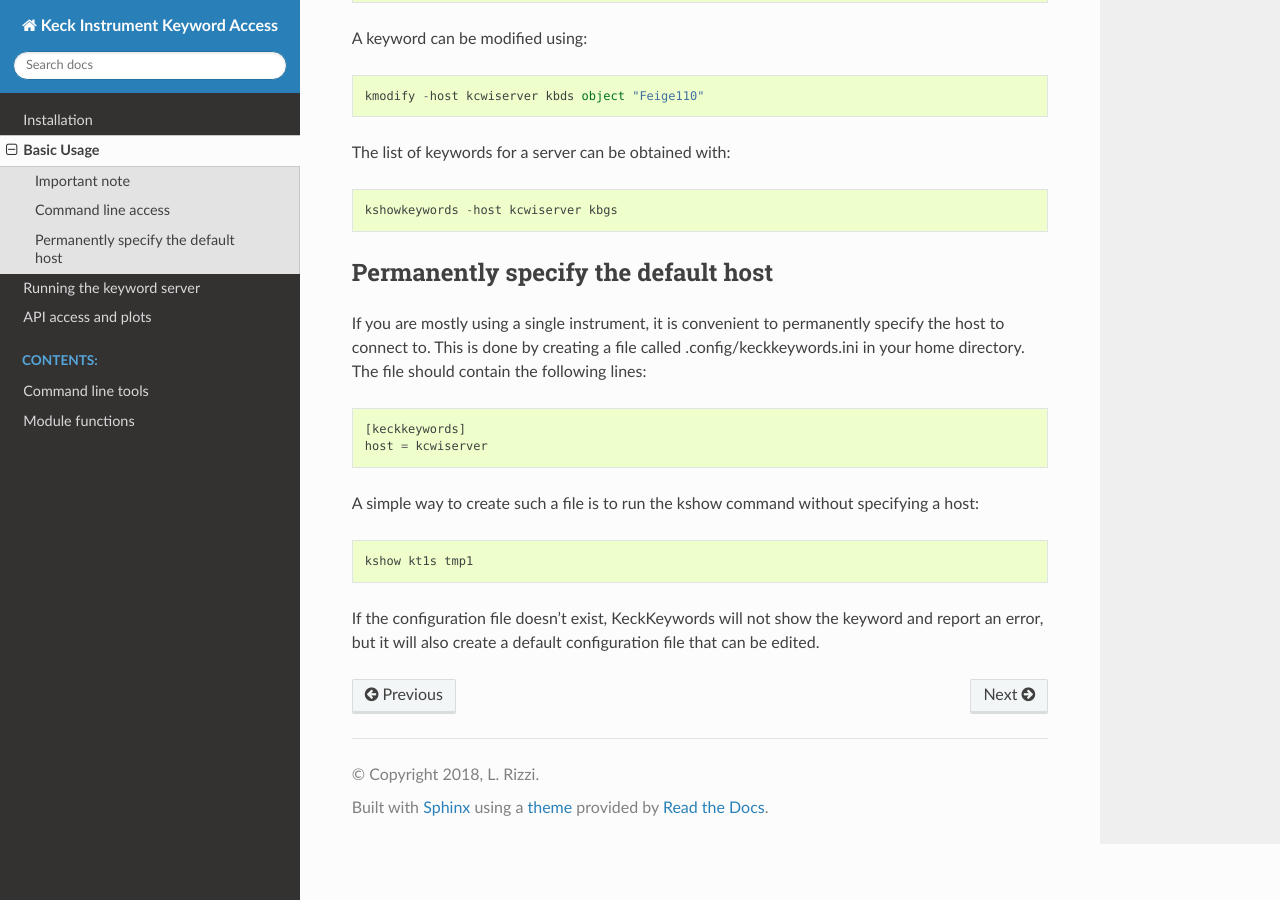
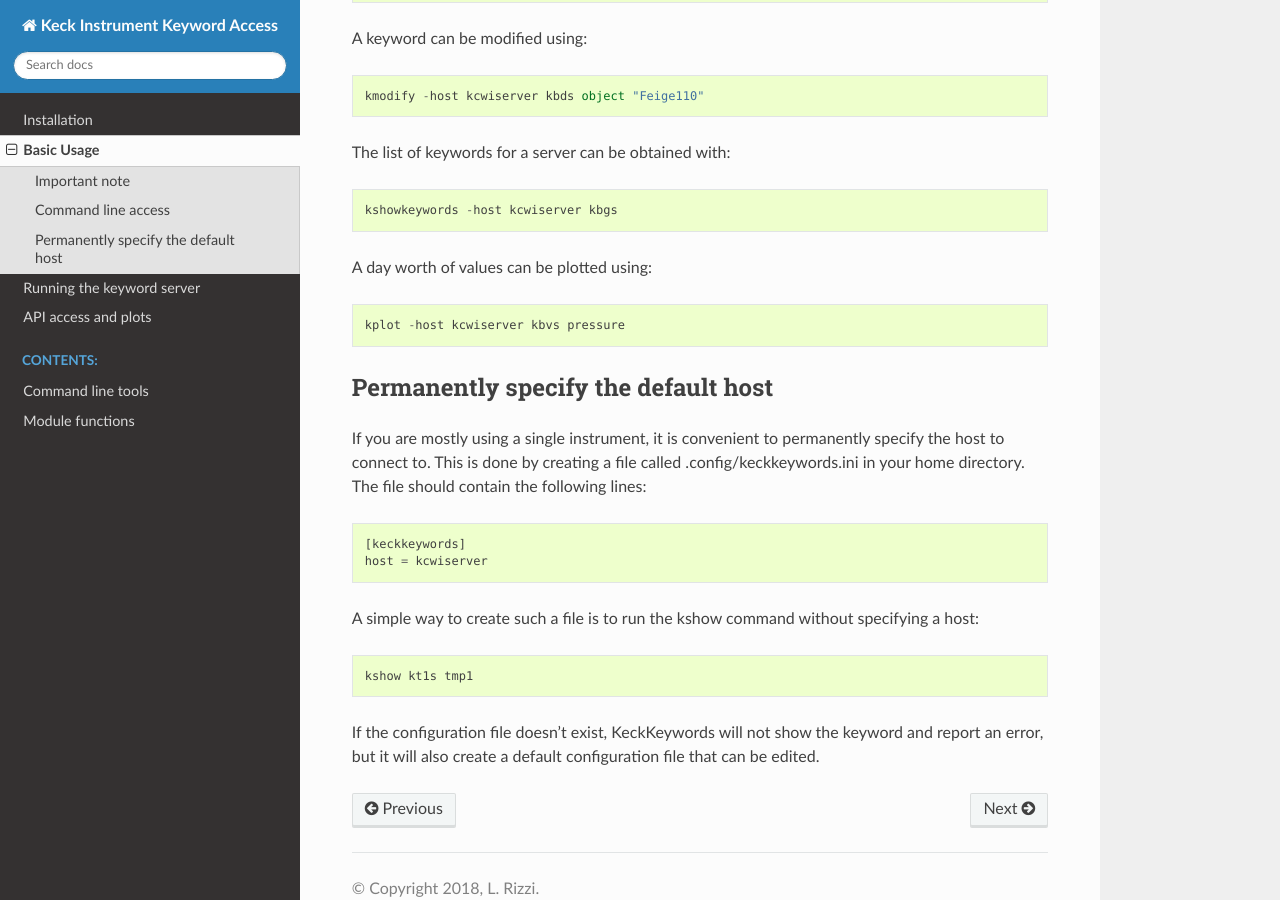
Before and after one commit to KeckObservatory/KeckKeywords, a Sphinx documentation site: the page built from docs/source/keckkeywords/basic_usage.rst, in a window 1280 px wide and 900 px high, scrolled down 480 px. Built offline with Sphinx 7.4.7 and the Read the Docs theme 2.0.0, drawn with Linux system fonts in a browser that asks for light colours.

Commit message:
docs changes

```diff
--- a/docs/source/keckkeywords/basic_usage.rst
+++ b/docs/source/keckkeywords/basic_usage.rst
@@ -24,6 +24,11 @@
 
     kshowkeywords -host kcwiserver kbgs
 
+A day worth of values can be plotted using::
+
+    kplot -host kcwiserver kbvs pressure
+
+
 Permanently specify the default host
 ====================================
 
```
